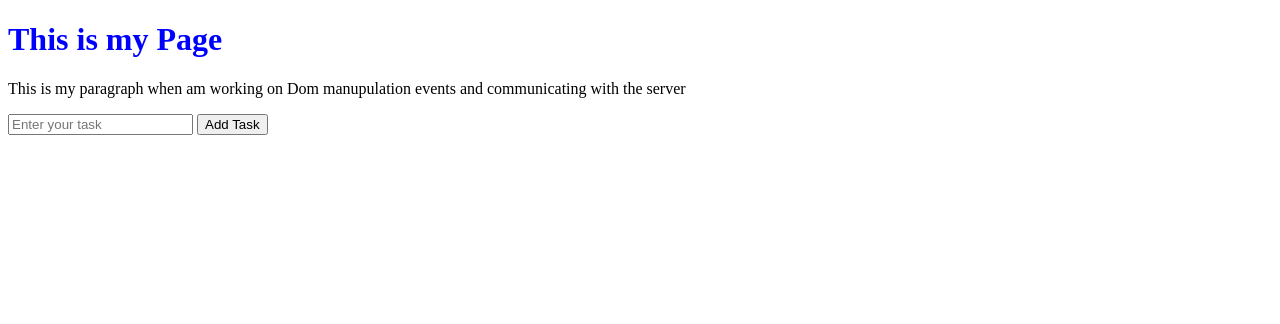
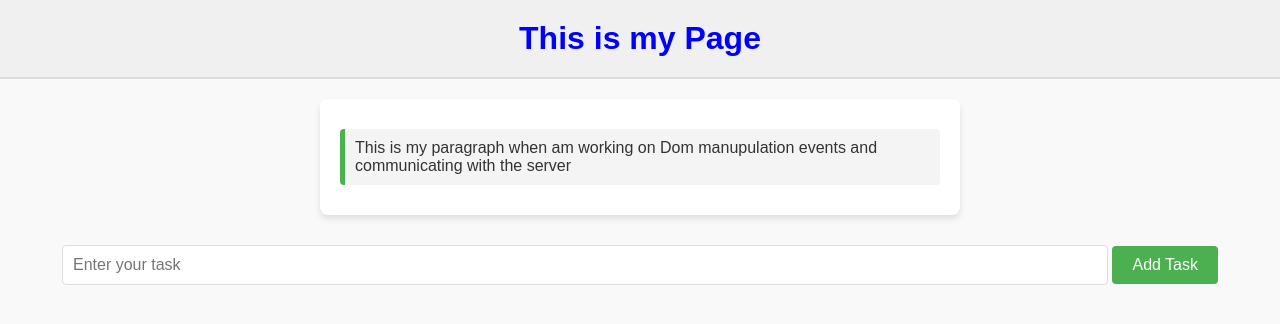
Before and after one commit to LEAKONO/dom-basics, a plain HTML site: page index.html in a window 1280 px wide. Drawn offline with Linux system fonts and the light colour scheme.

Commit message:
added styling

```diff
--- a/styles.css
+++ b/styles.css
@@ -0,0 +1,67 @@
+/* styles.css */
+
+/* General body styling */
+body {
+    font-family: Arial, sans-serif;
+    margin: 0;
+    padding: 0;
+    background-color: #f9f9f9;
+    color: #333;
+    text-align: center;
+}
+
+/* Styling for the main heading */
+h1 {
+    color: #4CAF50; /* Green color */
+    background-color: #f0f0f0;
+    padding: 20px;
+    border-bottom: 2px solid #ddd;
+    margin: 0;
+}
+
+/* Container for the todo list */
+#todo {
+    margin: 20px auto;
+    padding: 20px;
+    max-width: 600px;
+    background: #fff;
+    border-radius: 8px;
+    box-shadow: 0 4px 6px rgba(0, 0, 0, 0.1);
+}
+
+/* Styling for the input field */
+#inputField {
+    width: 80%;
+    padding: 10px;
+    margin: 10px 0;
+    border: 1px solid #ddd;
+    border-radius: 4px;
+    font-size: 16px;
+}
+
+/* Styling for the Add Task button */
+#btn {
+    background-color: #4CAF50;
+    color: white;
+    padding: 10px 20px;
+    border: none;
+    border-radius: 4px;
+    cursor: pointer;
+    font-size: 16px;
+    transition: background-color 0.3s;
+}
+
+/* Button hover effect */
+#btn:hover {
+    background-color: #45a049;
+}
+
+/* Styling for each task paragraph */
+#todo p {
+    background-color: #f4f4f4;
+    margin: 10px 0;
+    padding: 10px;
+    border-radius: 4px;
+    border-left: 5px solid #4CAF50;
+    text-align: left;
+}
```
Also changed, not shown: index.html (+2 -0 lines).
